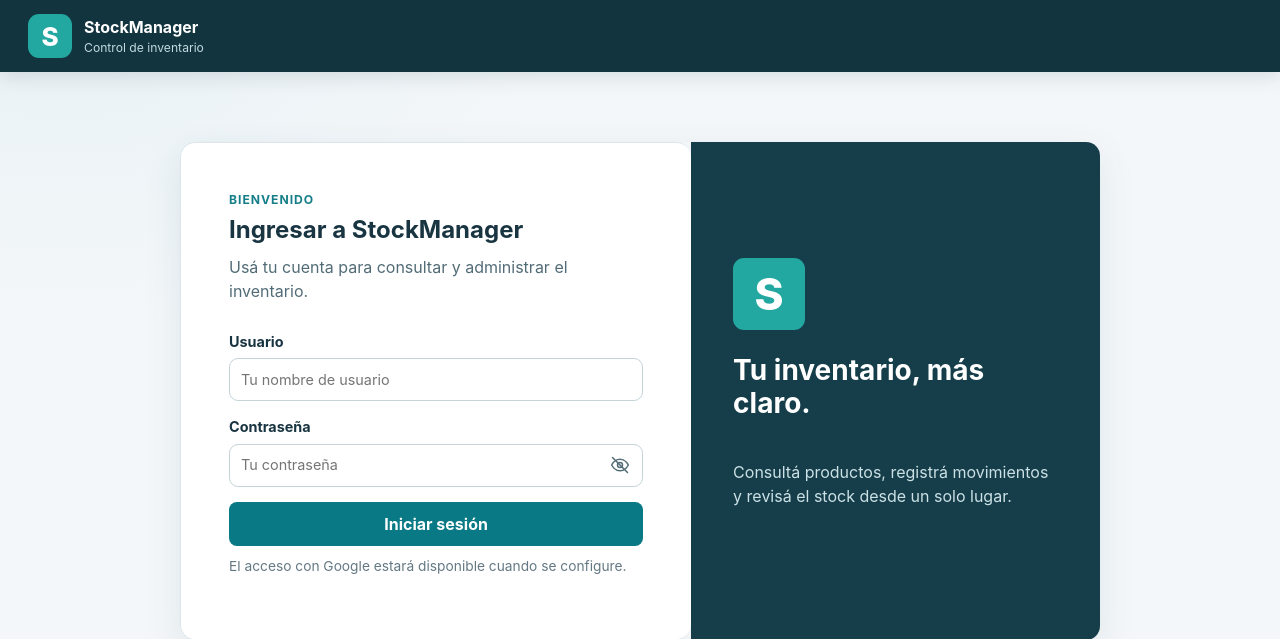
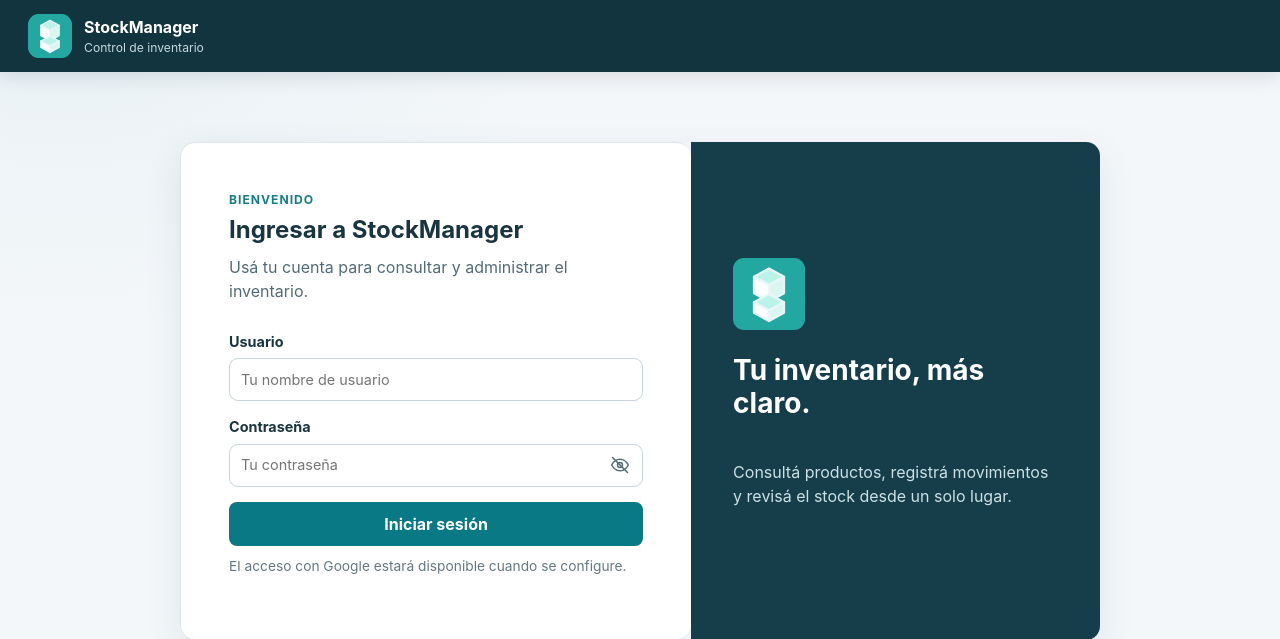
Before and after one commit to Franco28/tp-integrador-stockmanager-belgorodsky-mato-solis-, a Flask app: page /login in a window 1280 px wide. Shown: the top 639 px of the page. Run offline with Flask 3, Linux system fonts and the light colour scheme.

Commit message:
feat: mostrar el logo de inventario en el menú y login

```diff
--- a/app/static/css/styles.css
+++ b/app/static/css/styles.css
@@ -71,7 +71,8 @@ button:disabled {
 .brand-mark {
   width: 44px;
   height: 44px;
-  font-size: 26px;
+  flex: 0 0 auto;
+  object-fit: contain;
 }
 .brand-copy,
 .user-details {
@@ -560,7 +561,8 @@ textarea {
 .login-aside-mark {
   width: 72px;
   height: 72px;
-  font-size: 44px;
+  flex: 0 0 auto;
+  object-fit: contain;
 }
 .login-aside h2 {
   font-size: 1.75rem;
--- a/app/templates/base.html
+++ b/app/templates/base.html
@@ -16,7 +16,7 @@
   <header class="site-header">
     <div class="header-inner">
       <a class="brand" href="{{ url_for('main.inicio') }}" aria-label="StockManager, ir al inicio">
-        <span class="brand-mark" aria-hidden="true">S</span>
+        <img class="brand-mark" src="{{ url_for('static', filename='favicon.svg') }}" alt="" aria-hidden="true">
         <span class="brand-copy">
           <strong>StockManager</strong>
           <small>Control de inventario</small>
--- a/app/templates/login.html
+++ b/app/templates/login.html
@@ -35,7 +35,7 @@
     {% endif %}
   </section>
   <aside class="login-aside">
-    <span class="login-aside-mark" aria-hidden="true">S</span>
+    <img class="login-aside-mark" src="{{ url_for('static', filename='favicon.svg') }}" alt="" aria-hidden="true">
     <h2>Tu inventario, más claro.</h2>
     <p>Consultá productos, registrá movimientos y revisá el stock desde un solo lugar.</p>
   </aside>
```
Also changed, not shown: app/static/favicon.svg.
